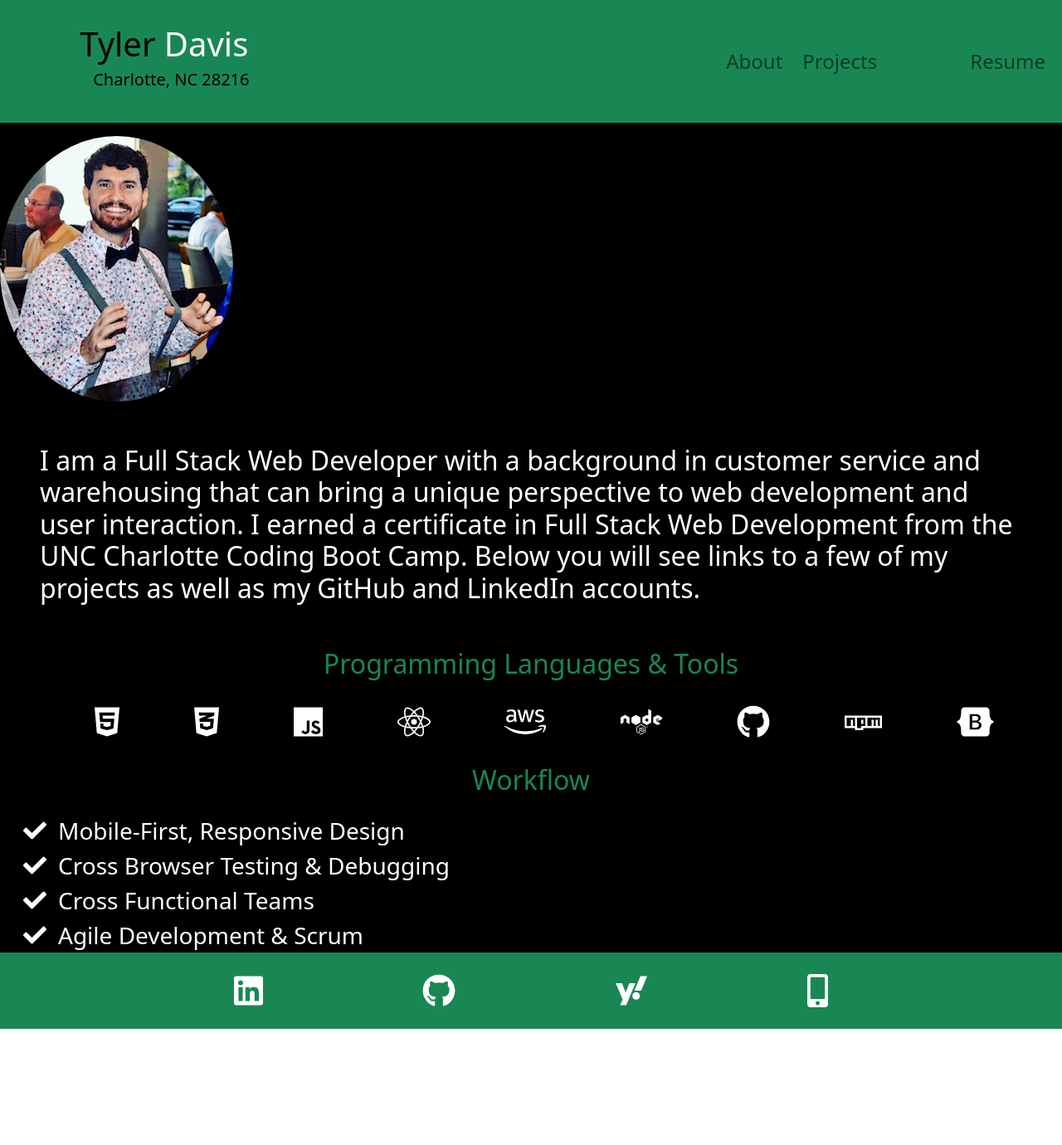
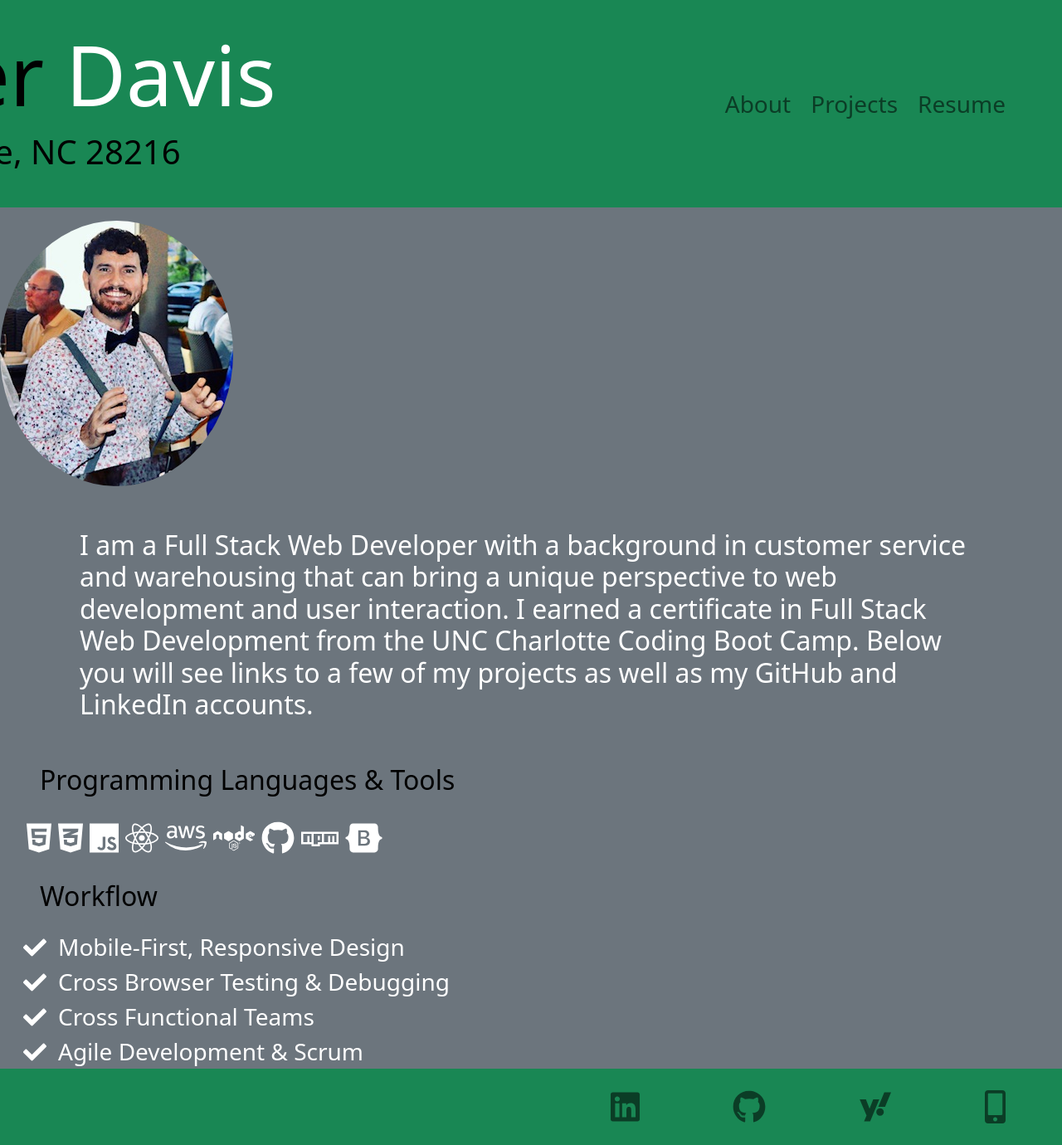
Before and after one commit to Twdavis85/my-react-portfolio, a React (Create React App) app: page / in a window 1280 px wide. Shown: the whole page at 83% size. Before the commit the page ends 1240 px from the top, so only its background shows below. Built offline with nearby package versions, Linux system fonts and the light colour scheme.

Commit message:
working on styling

```diff
--- a/src/App.js
+++ b/src/App.js
@@ -4,7 +4,6 @@ import Portfolio from "./pages/Portfolio";
 import About from "./pages/About";
 import Navbar from "./components/Header";
 import Footer from "./components/Footer";
-// import "./App.css"
 
 
 function App() {
--- a/src/components/Footer.js
+++ b/src/components/Footer.js
@@ -6,40 +6,10 @@ import Nav from "react-bootstrap/Nav";
 function Footer() {
   return (
     <Navbar bg="success">
-      <Container className="justify-content-center">
-        {/* <Navbar.Brand href="/" style={{ marginLeft: "5%" }}>
-      <h1 className="mb-1 text-black">
-        Tyler
-        <span className="text-white"> Davis</span>
-      </h1>
-      <div className="mb-5 ms-3 text-black">
-        Charlotte, NC 28216
-      </div>
-      </Navbar.Brand> */}
-        {/* <a className="navbar-brand js-scroll-trigger" href="#page-top">
-        <span className="d-block d-lg-none">Tyler Davis</span>
-        <span className="d-none d-lg-block"
-          ><img
-            className="img-fluid rounded-circle mx-auto mb-5"
-            src="assets/img/Pictureofme.jpg"
-            alt="me wearing a bowtie and suspenders"
-        /></span>
-      </a> */}
-        {/* <button
-        className="navbar-toggler"
-        type="button"
-        data-bs-toggle="collapse"
-        data-bs-target="#navbarResponsive"
-        aria-controls="navbarResponsive"
-        aria-expanded="false"
-        aria-label="Toggle navigation"
-      >
-        <span className="navbar-toggler-icon"></span>
-      </button> */}
-        {/* <Navbar.Toggle aria-controls="basic-navbar-nav" /> */}
-        <Nav className="fs-1 justify-content-center">
+      <Container className="justify-content-end me-5">
+        <Nav className="fs-1">
           <Nav.Link
-            className="mx-5 px-5 text-white"
+            className="mx-5"
             href="https://www.linkedin.com/in/davis-tyler/"
             target="_blank"
             rel="noreferrer"
@@ -47,78 +17,25 @@ function Footer() {
             <i className="fab fa-linkedin"></i>
           </Nav.Link>
           <Nav.Link
-            className="mx-5 px-5 text-white"
+            className="mx-5"
             href="https://github.com/Twdavis85"
             target="_blank"
             rel="noreferrer"
           >
             <i className="fab fa-github"></i>
           </Nav.Link>
-          <Nav.Link className="mx-5 px-5 text-white" href="mailto:tdnc85@yahoo.com">
+          <Nav.Link
+            className="mx-5"
+            href="mailto:tdnc85@yahoo.com"
+          >
             <i className="fab fa-yahoo"></i>
           </Nav.Link>
-          <Nav.Link className="mx-5 px-5 text-white" href="tel:9802771457">
+          <Nav.Link className="ms-5" href="tel:9802771457">
             <i className="fas fa-mobile-alt"></i>
           </Nav.Link>
-          {/* <NavDropdown title="Dropdown" id="basic-nav-dropdown" align="end">
-        <NavDropdown.Item href="#action/3.1">Action</NavDropdown.Item>
-        <NavDropdown.Item href="#action/3.2">Another action</NavDropdown.Item>
-        <NavDropdown.Item href="#action/3.3">Something</NavDropdown.Item>
-        <NavDropdown.Divider />
-        <NavDropdown.Item href="#action/3.4">Separated link</NavDropdown.Item>
-      </NavDropdown> */}
         </Nav>
       </Container>
-      {/* <div className="collapse navbar-collapse" id="navbarResponsive">
-        <ul className="navbar-nav">
-          <li className="nav-item">
-            <a className="nav-link js-scroll-trigger" href="#about">About</a>
-          </li>
-          <li className="nav-item">
-            <a className="nav-link js-scroll-trigger" href="#portfolio"
-              >Portfolio</a
-            >
-          </li>
-          <li className="nav-item">
-            <a className="nav-link js-scroll-trigger" href="#skills">Skills</a>
-          </li>
-          <li className="nav-item">
-            <a
-              className="nav-link js-scroll-trigger"
-              href="https://drive.google.com/file/d/1PbNHkxQcckvl6Gboy-FxdFcFCCXEKAxU/view?usp=sharing"
-              target="_blank" rel="noreferrer"
-              >Resume</a
-            >
-          </li>
-        </ul>
-      </div> */}
     </Navbar>
-
-    // <div className="fs-1 social-icon">
-    //   <a
-    //   className="rounded bg-secondary"
-    //   style={{width: "100"}}
-    // href="https://www.linkedin.com/in/davis-tyler/"
-    // target="_blank"
-    // rel="noreferrer"
-    //   >
-    //     <i className="fab fa-linkedin"></i>
-    //   </a>
-    //   <a
-    //    style={{backgroundColor: "#495057"}}
-    // href="https://github.com/Twdavis85"
-    // target="_blank"
-    // rel="noreferrer"
-    //   >
-    //     <i className="fab fa-github"></i>
-    //   </a>
-    //   <a  style={{backgroundColor: "#495057"}} href="mailto:tdnc85@yahoo.com">
-    //     <i className="fab fa-yahoo"></i>
-    //   </a>
-    //   <a  style={{backgroundColor: "#495057"}} href="tel:9802771457">
-    //     <i className="fas fa-mobile-alt"></i>
-    //   </a>
-    // </div>
   );
 }
 
--- a/src/components/Header.js
+++ b/src/components/Header.js
@@ -2,86 +2,41 @@ import React from "react";
 import Navbar from "react-bootstrap/Navbar";
 import Container from "react-bootstrap/Container";
 import Nav from "react-bootstrap/Nav";
-// import NavDropdown from "react-bootstrap/NavDropdown"
 
 function Header() {
   return (
     <Navbar bg="success">
-      <Container className="me-0">
-        <Navbar.Brand href="/" style={{ marginLeft: "-5%" }}>
-        <h1 className="fs-1 mt-3 mb-1 text-black">
+      <Container className="me-5 align-items-bottom">
+        <Navbar.Brand href="/" style={{marginLeft: "-25%" }}>
+          <h1 className="mt-3 mb-1 text-black" style={{fontSize: "500%"}}>
             Tyler
             <span className="text-white"> Davis</span>
           </h1>
-        <div className="mb-4 ms-3 text-black">
-          Charlotte, NC 28216
-        </div>
+          <div className="mb-4 ms-3 text-black" style={{fontSize: "200%"}}>Charlotte, NC 28216</div>
         </Navbar.Brand>
-        {/* <a className="navbar-brand js-scroll-trigger" href="#page-top">
-          <span className="d-block d-lg-none">Tyler Davis</span>
-          <span className="d-none d-lg-block"
-            ><img
-              className="img-fluid rounded-circle mx-auto mb-5"
-              src="assets/img/Pictureofme.jpg"
-              alt="me wearing a bowtie and suspenders"
-          /></span>
-        </a> */}
-        {/* <button
-          className="navbar-toggler"
-          type="button"
-          data-bs-toggle="collapse"
-          data-bs-target="#navbarResponsive"
-          aria-controls="navbarResponsive"
-          aria-expanded="false"
-          aria-label="Toggle navigation"
-        >
-          <span className="navbar-toggler-icon"></span>
-        </button> */}
-
-        {/* <Navbar.Toggle aria-controls="basic-navbar-nav" /> */}
-          <Nav className="justify-content-end fs-4" width={18}>
-            <Nav.Link className="me-2" href="/about">About</Nav.Link>
-            <Nav.Link className="me-5" href="/portfolio">Projects</Nav.Link>
+        <Nav className="fs-3 justify-content-end">
+          <Nav.Item>
+          <Nav.Link className="me-2" href="/about">
+            About
+          </Nav.Link>
+          </Nav.Item>
+          <Nav.Item>
+          <Nav.Link className="me-1" href="/portfolio">
+            Projects
+          </Nav.Link>
+          </Nav.Item>
+          <Nav.Item>
           <Nav.Link
-            className="ms-5"
+            className="ms-1"
             href="https://drive.google.com/file/d/1PbNHkxQcckvl6Gboy-FxdFcFCCXEKAxU/view?usp=sharing"
             target="_blank"
             rel="noreferrer"
           >
             Resume
           </Nav.Link>
-            {/* <NavDropdown title="Dropdown" id="basic-nav-dropdown" align="end">
-          <NavDropdown.Item href="#action/3.1">Action</NavDropdown.Item>
-          <NavDropdown.Item href="#action/3.2">Another action</NavDropdown.Item>
-          <NavDropdown.Item href="#action/3.3">Something</NavDropdown.Item>
-          <NavDropdown.Divider />
-          <NavDropdown.Item href="#action/3.4">Separated link</NavDropdown.Item>
-        </NavDropdown> */}
+          </Nav.Item>
         </Nav>
       </Container>
-      {/* <div className="collapse navbar-collapse" id="navbarResponsive">
-          <ul className="navbar-nav">
-            <li className="nav-item">
-              <a className="nav-link js-scroll-trigger" href="#about">About</a>
-            </li>
-            <li className="nav-item">
-              <a className="nav-link js-scroll-trigger" href="#portfolio"
-                >Portfolio</a
-              >
-            </li>
-            <li className="nav-item">
-              <a className="nav-link js-scroll-trigger" href="#skills">Skills</a>
-            </li>
-            <li className="nav-item">
-              <a
-                className="nav-link js-scroll-trigger"
-                href="https://drive.google.com/file/d/1PbNHkxQcckvl6Gboy-FxdFcFCCXEKAxU/view?usp=sharing"
-                target="_blank" rel="noreferrer"
-                >Resume</a
-              >
-            </li>
-          </ul>
-        </div> */}
     </Navbar>
   );
 }
--- a/src/pages/About.js
+++ b/src/pages/About.js
@@ -2,7 +2,7 @@ import React from "react";
 
 function About() {
   return (
-    <div className="bg-black">
+    <div className="bg-secondary">
       {/* <section class="resume-section" id="about"> */}
       <div>
         {/* <h1 className="mb-0 text-black">
@@ -19,7 +19,7 @@ function About() {
             alt="me wearing a bowtie and suspenders"
           />
         </span>
-        <h2 className="my-5 mx-5 text-white">
+        <h2 className="my-5 ps-5 mx-5 pe-5 text-white">
           I am a Full Stack Web Developer with a background in customer service
           and warehousing that can bring a unique perspective to web development
           and user interaction. I earned a certificate in Full Stack Web
@@ -29,8 +29,8 @@ function About() {
         </h2>
       </div>
       <div className="text-white">
-        <div className="mb-3 fs-2 d-flex justify-content-center text-success">Programming Languages & Tools</div>
-        <ul className="fs-1 d-flex justify-content-evenly">
+        <div className="mb-3 fs-2 ms-5 text-black">Programming Languages & Tools</div>
+        <ul className="fs-1">
           <li className="list-inline-item">
             <i className="fab fa-html5"></i>
           </li>
@@ -59,7 +59,7 @@ function About() {
             <i className="fab fa-bootstrap"></i>
           </li>
         </ul>
-        <div className="mb-3 fs-2 d-flex justify-content-center text-success">Workflow</div>
+        <div className="mb-3 fs-2 ms-5 text-black">Workflow</div>
         <ul className="fa-ul mb-0 fs-3">
           <li>
             <span className="fa-li">
```
Lines whose indentation alone changed are shown as unchanged.
